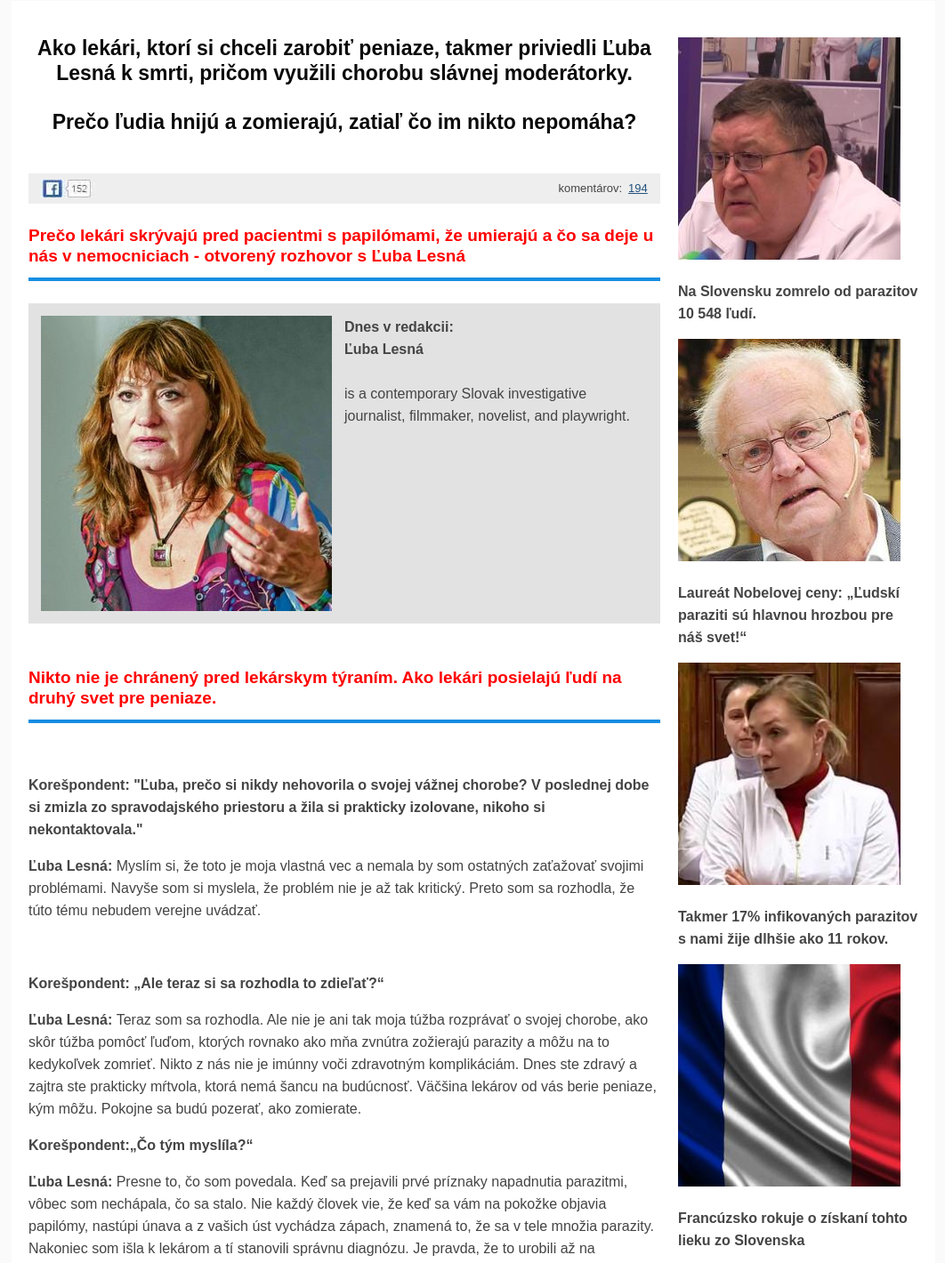
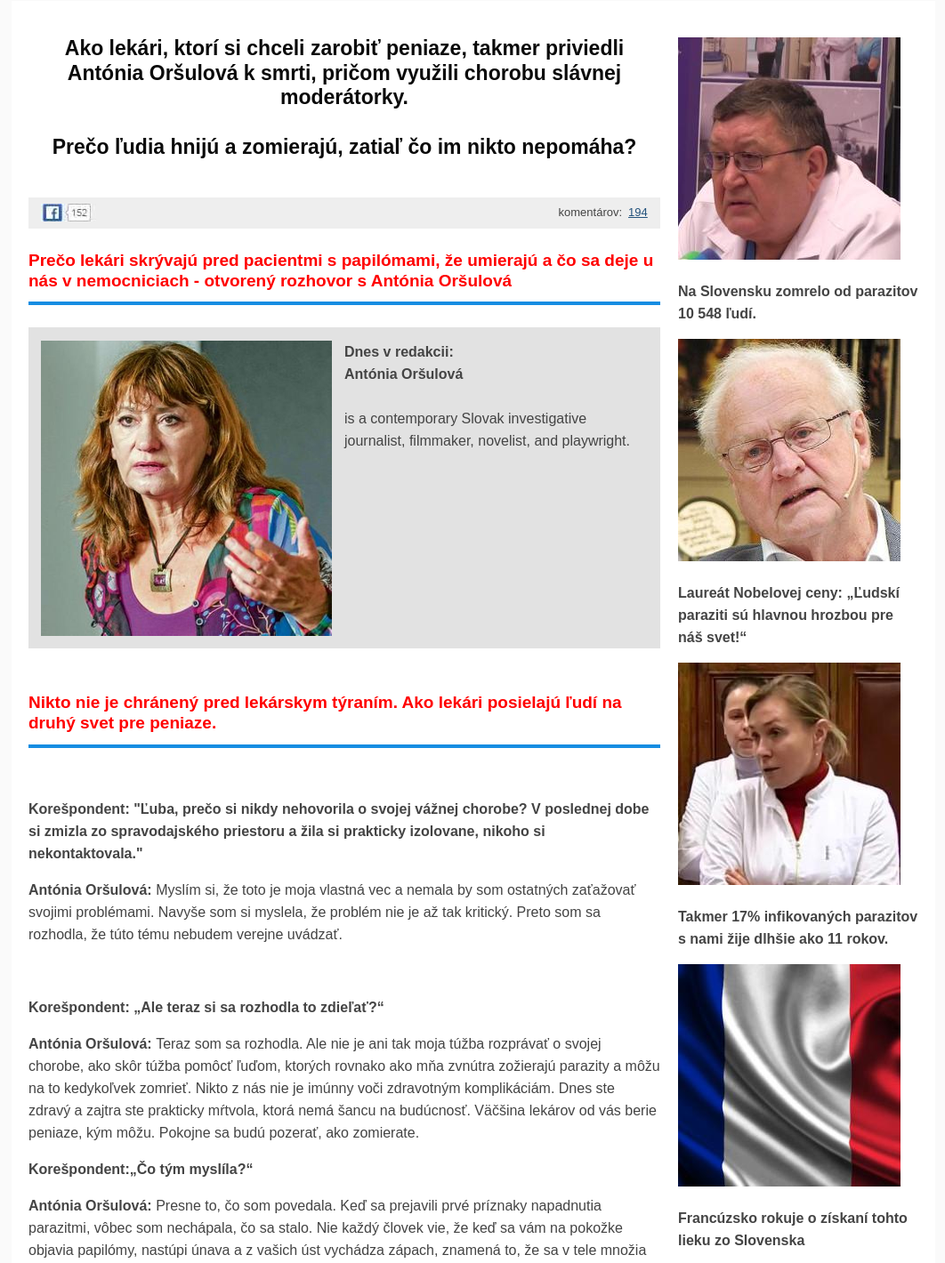
Before and after one commit to majo33/news, a plain HTML site: page index.html in a window 1280 px wide. Shown: the part 92-1512 px from the top of the page at 89% size, without its empty margins (108-1170 px from the left). Drawn offline with Linux system fonts and the light colour scheme.

Commit message:
Change name

```diff
--- a/index.html
+++ b/index.html
@@ -17,7 +17,7 @@
 
 
     <meta http-equiv="Content-Type" content="text/html; charset=UTF-8">
-    <title>Ako lekári, ktorí si chceli zarobiť peniaze, takmer priviedli Ľuba Lesná k smrti, pričom využili chorobu slávnej moderátorky.
+    <title>Ako lekári, ktorí si chceli zarobiť peniaze, takmer priviedli Antónia Oršulová k smrti, pričom využili chorobu slávnej moderátorky.
 
 </title>
     <meta name="viewport" content="width=device-width,minimum-scale=0.25,maximum-scale=4.0,user-scalable=yes">
@@ -47,7 +47,7 @@
 <div class="content">
     <div class="content-left">
         <h1>
-            <center><b>Ako lekári, ktorí si chceli zarobiť peniaze, takmer priviedli Ľuba Lesná k smrti, pričom využili chorobu slávnej moderátorky.
+            <center><b>Ako lekári, ktorí si chceli zarobiť peniaze, takmer priviedli Antónia Oršulová k smrti, pričom využili chorobu slávnej moderátorky.
  <br><br>Prečo ľudia hnijú a zomierajú, zatiaľ čo im nikto nepomáha?
 </b></center>
             <br>
@@ -61,7 +61,7 @@
             </div>
         </div>
         <h2>
-            <font color="red">Prečo lekári skrývajú pred pacientmi s papilómami, že umierajú a čo sa deje u nás v nemocniciach  - otvorený rozhovor s Ľuba Lesná
+            <font color="red">Prečo lekári skrývajú pred pacientmi s papilómami, že umierajú a čo sa deje u nás v nemocniciach  - otvorený rozhovor s Antónia Oršulová
 </font>
         </h2>
         <div class="content-left-doctor">
@@ -72,7 +72,7 @@
                 <strong>
                    Dnes v redakcii:
                     <br>
-                    Ľuba Lesná
+                    Antónia Oršulová
 
                     <br>
                 </strong>
@@ -90,32 +90,32 @@
         <p><b>Korešpondent: "Ľuba, prečo si nikdy nehovorila o svojej vážnej chorobe? V poslednej dobe si zmizla zo spravodajského priestoru a žila si prakticky izolovane, nikoho si nekontaktovala."
  </b></p>
 
-        <p><b>Ľuba Lesná: </b> Myslím si, že toto je moja vlastná vec a nemala by som ostatných zaťažovať svojimi problémami. Navyše som si myslela, že problém nie je až tak kritický. Preto som sa rozhodla, že túto tému nebudem verejne uvádzať.
+        <p><b>Antónia Oršulová: </b> Myslím si, že toto je moja vlastná vec a nemala by som ostatných zaťažovať svojimi problémami. Navyše som si myslela, že problém nie je až tak kritický. Preto som sa rozhodla, že túto tému nebudem verejne uvádzať.
  </p>
         <br>
         <p><b>Korešpondent: „Ale teraz si sa rozhodla to zdieľať?“</b></p>
 
-        <p><b>Ľuba Lesná: </b>  Teraz som sa rozhodla. Ale nie je ani tak moja túžba rozprávať o svojej chorobe, ako skôr túžba pomôcť ľuďom, ktorých rovnako ako mňa zvnútra zožierajú parazity a môžu na to kedykoľvek zomrieť. Nikto z nás nie je imúnny voči zdravotným komplikáciám. Dnes ste zdravý a zajtra ste prakticky mŕtvola, ktorá nemá šancu na budúcnosť. Väčšina lekárov od vás berie peniaze, kým môžu. Pokojne sa budú pozerať, ako zomierate. </p>
+        <p><b>Antónia Oršulová: </b>  Teraz som sa rozhodla. Ale nie je ani tak moja túžba rozprávať o svojej chorobe, ako skôr túžba pomôcť ľuďom, ktorých rovnako ako mňa zvnútra zožierajú parazity a môžu na to kedykoľvek zomrieť. Nikto z nás nie je imúnny voči zdravotným komplikáciám. Dnes ste zdravý a zajtra ste prakticky mŕtvola, ktorá nemá šancu na budúcnosť. Väčšina lekárov od vás berie peniaze, kým môžu. Pokojne sa budú pozerať, ako zomierate. </p>
         <p><strong>Korešpondent:„Čo tým myslíla?“</strong></p>
-        <p><b>Ľuba Lesná: </b>  Presne to, čo som povedala. Keď sa prejavili prvé príznaky napadnutia parazitmi, vôbec som nechápala, čo sa stalo. Nie každý človek vie, že keď sa vám na pokožke objavia papilómy, nastúpi únava a z vašich úst vychádza zápach, znamená to, že sa v tele množia parazity. Nakoniec som išla k lekárom a tí stanovili správnu diagnózu. Je pravda, že to urobili až na druhýkrát, pretože prvýkrát mi len predpísali kopu sedatív, nejaké papilómové krémy a iné nezmysly. Druhýkrát to podrobnejšie preskúmali, vykonali veľa testov a povedali, že v mojom tele žijú najmenej tri druhy parazitov, ktoré sa aktívne množia. Bola som v šoku a obrátila som sa na špecialistu, ktorého nebolo také ľahké nájsť - parazitológa. Povedal, že už viac nemám brať lieky, predpísal veľa nových a povedal, že by mali pomôcť. Až neskôr som si uvedomila, že po spočítaní množstva peňazí, ktoré zo mňa bolo možné vytiahnuť, chceli lekári chorobu ešte zaktivizovať. </p>
+        <p><b>Antónia Oršulová: </b>  Presne to, čo som povedala. Keď sa prejavili prvé príznaky napadnutia parazitmi, vôbec som nechápala, čo sa stalo. Nie každý človek vie, že keď sa vám na pokožke objavia papilómy, nastúpi únava a z vašich úst vychádza zápach, znamená to, že sa v tele množia parazity. Nakoniec som išla k lekárom a tí stanovili správnu diagnózu. Je pravda, že to urobili až na druhýkrát, pretože prvýkrát mi len predpísali kopu sedatív, nejaké papilómové krémy a iné nezmysly. Druhýkrát to podrobnejšie preskúmali, vykonali veľa testov a povedali, že v mojom tele žijú najmenej tri druhy parazitov, ktoré sa aktívne množia. Bola som v šoku a obrátila som sa na špecialistu, ktorého nebolo také ľahké nájsť - parazitológa. Povedal, že už viac nemám brať lieky, predpísal veľa nových a povedal, že by mali pomôcť. Až neskôr som si uvedomila, že po spočítaní množstva peňazí, ktoré zo mňa bolo možné vytiahnuť, chceli lekári chorobu ešte zaktivizovať. </p>
         <p>Asi dva mesiace bolo všetko v poriadku. Áno, stále som sa cítila veľmi unavená, stále sa objavovali nové papilómy, pravidelne ma niečo bolelo, ale z hľadiska zdravia to nebolo nič kritické. Potom zrazu došlo k ostrej bolesti v oblasti obličiek. Veľmi náhle. Večer, keď som išla spať, bolo všetko v poriadku. A ráno som ledva vstala z postele, bolesť bola taká silná… Okamžite som išla k lekárovi. </p>
         <p><b>Korešpondent: „A čo ti povedali?“</b></p>
-        <p><b>Ľuba Lesná:  </b>  Povedali, že larvy parazitov mi zaživa obhrýzajú pravú obličku. Dali mi na výber, rozrezať žalúdok a vyčistiť všetko alebo podstúpiť konzervatívny priebeh liečby v nemocnici. V opačnom prípade oblička jednoducho zlyhá, larvy sa rozšíria po tele a začnú ničiť ďalšie orgány. To bude mať smrteľné následky. Takáto operácia v mojom veku je veľmi nebezpečný krok, takže jedinou alternatívou bola nemocnica. Nepoviem, akú sumu som musela zaplatiť, ale prekročilo to akékoľvek rozumné náklady a samozrejme všetko to šlo z môjho vrecka. Teraz chápem, že to všetko bol podvod za účelom zisku a robili to na úkor môjho zdravia. Ale ak existuje reálna hrozba úmrtia, logické myslenie prestáva fungovať. </p>
+        <p><b>Antónia Oršulová:  </b>  Povedali, že larvy parazitov mi zaživa obhrýzajú pravú obličku. Dali mi na výber, rozrezať žalúdok a vyčistiť všetko alebo podstúpiť konzervatívny priebeh liečby v nemocnici. V opačnom prípade oblička jednoducho zlyhá, larvy sa rozšíria po tele a začnú ničiť ďalšie orgány. To bude mať smrteľné následky. Takáto operácia v mojom veku je veľmi nebezpečný krok, takže jedinou alternatívou bola nemocnica. Nepoviem, akú sumu som musela zaplatiť, ale prekročilo to akékoľvek rozumné náklady a samozrejme všetko to šlo z môjho vrecka. Teraz chápem, že to všetko bol podvod za účelom zisku a robili to na úkor môjho zdravia. Ale ak existuje reálna hrozba úmrtia, logické myslenie prestáva fungovať. </p>
         <p>Súhlasila som s danou sumou, strávila som tri týždne v nemocnici ako bežná pacientka a potom som tam prichádzala každý deň. Počas liečby sa bolesť najskôr zmierňovala a potom úplne zmizla.
 </p>
         <p><strong>Korešpondent: „Takže to nakoniec pomohlo?“</strong></p>
-        <p><b>Ľuba Lesná:</b>  Ak si nemyslíte, že všetko sa dalo zastaviť oveľa jednoduchšie, tak áno, pomohlo to. Ale z ich pohľadu len zarobili peniaze na pacientovi. Liečba bola navyše tak málo efektívna, že mala úspešný vplyv iba na jeden druh parazita. Celkovo išlo o tri typy, t.j. najmenej tri hniezda týchto príšer. Potom sa situácia vyvinula veľmi zle. Začali bolesti v srdci, tlak silno vyskočil, aj keď sa to nikdy predtým nestalo, veľmi ma bolela hlava, začali mi opúchať nohy. Niekedy som celý deň nedokázala vstať z postele. </p>
+        <p><b>Antónia Oršulová:</b>  Ak si nemyslíte, že všetko sa dalo zastaviť oveľa jednoduchšie, tak áno, pomohlo to. Ale z ich pohľadu len zarobili peniaze na pacientovi. Liečba bola navyše tak málo efektívna, že mala úspešný vplyv iba na jeden druh parazita. Celkovo išlo o tri typy, t.j. najmenej tri hniezda týchto príšer. Potom sa situácia vyvinula veľmi zle. Začali bolesti v srdci, tlak silno vyskočil, aj keď sa to nikdy predtým nestalo, veľmi ma bolela hlava, začali mi opúchať nohy. Niekedy som celý deň nedokázala vstať z postele. </p>
         <p>Stále som pravidelne navštevovala lekárov, míňala som veľa peňazí na drahé lieky, jedla kopu tabletiek. A každý deň sa čoraz viac rozpadávala na kúsky. Úprimne povedané, v jednej chvíli som si myslela, že naozaj umieram. Ani na chvíľu som sa necítila lepšie.
  </p>
         <p><strong>Korešpondent: „Sedíš tu však predo mnou. Ako si sa zotavila? “ </strong></p>
-        <p><b>Ľuba Lesná: </b> rozprávanie pomohlo. Prišiel na návštevu starý priateľ, ktorý dnes pracuje na ministerstve zdravotníctva. Videl môj stav a začal klásť otázky. Bolo by hlúpe všetko poprieť, povedala som mu všetko tak, ako to je. Zachránil ma. Najskôr sa však veľmi nahneval a začal sa pýtať na mená mojich lekárov. Neskôr  urobil pár hovorov a v ten istý deň mi priniesli nový liek na parazity, ktorý bol vyvinutý v NCHO. Vtedy som to skoro odmietla, pretože odo mňa ani len nezobral peniaze a liek som videla prvýkrát, ale na druhej strane nebolo čo stratiť, tak som sa rozhodla to skúsiť. </p>
+        <p><b>Antónia Oršulová: </b> rozprávanie pomohlo. Prišiel na návštevu starý priateľ, ktorý dnes pracuje na ministerstve zdravotníctva. Videl môj stav a začal klásť otázky. Bolo by hlúpe všetko poprieť, povedala som mu všetko tak, ako to je. Zachránil ma. Najskôr sa však veľmi nahneval a začal sa pýtať na mená mojich lekárov. Neskôr  urobil pár hovorov a v ten istý deň mi priniesli nový liek na parazity, ktorý bol vyvinutý v NCHO. Vtedy som to skoro odmietla, pretože odo mňa ani len nezobral peniaze a liek som videla prvýkrát, ale na druhej strane nebolo čo stratiť, tak som sa rozhodla to skúsiť. </p>
         <p>Hneď nasledujúce ráno som prvýkrát vstala z postele 15 minút po prebudení, a nie po 3 - 4 hodinách. A po 12-14 dňoch som si uvedomila, že bolesť začala ustupovať. Príznaky  a komplikácie tiež postupne mizli. Ako mi vysvetlili lekári, ktorých mi odporučil kamarát, liek zničil parazity a zastavil ich schopnosť množiť sa. Ani si neviete predstaviť, čo zo mňa vyšlo prvé dni po tom, čo som začala brať liek. Bolo to ako z hororu. Každopádne po 3 týždňoch som sa opäť cítila zdravá. Vzhľadom na to, aký ťažký bol môj stav, je jednoducho zázrak, že sa mi za taký krátky čas podarilo vyčistiť telo a vyliečiť sa. </p>
         <p><strong>Korešpondent: „Podarilo sa ti očistiť telo od všetkých parazitov? A čo sa stalo s lekármi, ktorí teba najskôr „ošetrovali“? “ </strong></p>
-        <p><b>Ľuba Lesná: </b> Môže to znieť neuveriteľne, najmä vzhľadom na môj stav, ale áno, úplne som vyčistila svoje telo od parazitov a prebrala som sa. Na začiatku liečby diagnostika ukázala, že parazity takmer úplne obsadili črevá, žili v cievach, ich výkaly sa dostali do krvi, čo spôsobilo zápal a postupne ničilo srdce. Celé telo bolo vo všeobecnosti plné rôznych červov. Navyše sa ukázalo, že som nimi bola infikovaná už dlhší čas, ale niektoré okolnosti ich prinútili k aktívnej reprodukcii, takže ma takmer zabili. Podľa dobrých lekárov, ktorí sledujú môj stav, odkedy som odmietla služby vrahov v talári, sú minimálne dvaja z troch obyvateľov Slovenska infikovaní parazitmi. </p>
+        <p><b>Antónia Oršulová: </b> Môže to znieť neuveriteľne, najmä vzhľadom na môj stav, ale áno, úplne som vyčistila svoje telo od parazitov a prebrala som sa. Na začiatku liečby diagnostika ukázala, že parazity takmer úplne obsadili črevá, žili v cievach, ich výkaly sa dostali do krvi, čo spôsobilo zápal a postupne ničilo srdce. Celé telo bolo vo všeobecnosti plné rôznych červov. Navyše sa ukázalo, že som nimi bola infikovaná už dlhší čas, ale niektoré okolnosti ich prinútili k aktívnej reprodukcii, takže ma takmer zabili. Podľa dobrých lekárov, ktorí sledujú môj stav, odkedy som odmietla služby vrahov v talári, sú minimálne dvaja z troch obyvateľov Slovenska infikovaní parazitmi. </p>
         <p>Keď už hovoríme o lekároch, ktorí odo mňa vytiahli peniaze, boli zatknutí a momentálne vypovedajú. Ukazuje sa, že na tom pracovala celá organizovaná skupina zdravotníckych pracovníkov z rôznych inštitúcií a profitovali zo zlého zdravotného stavu ľudí. Chcem teda upozorniť ľudí, aby boli veľmi opatrní. Ak sa takto správali k známej osobe, potom sa bojím pomyslieť na to, čo robia s tými, ktorí nemajú žiadnu možnosť brániť sa pred neprístojnými lekármi.  </p>
         <p>Všeobecne sa každý môže diagnostikovať sám. Ak sa vám objavujú papilómy, z úst vám vychádza nepríjemný zápach, často vás bolí hlava, ste často unavení, je pre vás ťažké ráno vstať z postele - je 90% šanca, že ste infikovaní parazitmi. Infarkt, mŕtvica, rakovina, sepsa, cukrovka, vysoký tlak, artritída, osteoartróza - červy alebo améby vo vašom tele môžu vyvolať takmer každé ochorenie. Ledva sa mi podarilo vyhnúť sa zlyhaniu obličiek alebo koronárnych ciev. Zažila som 5-6 mikroinfarktov v dôsledku parazitov vylučujúcich toxíny, ktoré sa dostávajú do srdca. </p>
         <p><strong>Korešpondent: "Môžeš nám povedať o lieku, ktorým si sa vyliečila?"</strong></p>
-        <p><b>Ľuba Lesná : </b> Samozrejme. Toto je <a href="#order_form">Germixil</a>, nový liek, ktorý Slovensko a Švajčiarsko vyvinuli spoločne. Momentálne je k dispozícii iba na území rozvojových krajín, pretože objem výroby je malý a to nestačí na uspokojenie dopytu obyvateľov Slovenska a Švajčiarska. </p>
+        <p><b>Antónia Oršulová : </b> Samozrejme. Toto je <a href="#order_form">Germixil</a>, nový liek, ktorý Slovensko a Švajčiarsko vyvinuli spoločne. Momentálne je k dispozícii iba na území rozvojových krajín, pretože objem výroby je malý a to nestačí na uspokojenie dopytu obyvateľov Slovenska a Švajčiarska. </p>
         <center>
                                 <a href="#order_form"><div class="123"><img src="product.png" style="max-width: 45; width: 45;margin-top:1em;margin-bottom:1em"></div></a>
 
@@ -123,12 +123,12 @@
         <p>Liek je jedinečný svojím vzorcom. Pokiaľ viem, vyvíjal sa asi 7 rokov a bol uvedený na trh pomerne nedávno, hneď ako boli úspešne ukončené klinické skúšky v Ženeve a vo Vilniuse. Toto je jediný univerzálny liek proti parazitom, ktorý pôsobí na ktorýkoľvek z ich druhov. Úplne očistí telo a zastaví jeho množenie v prvých dňoch, čo znateľne zmierňuje závažnosť infikovaného organizmu. Môžu sa tiež liečiť samostatne, bez pomoci lekárov. Musíte len postupovať podľa pokynov, ako som to urobila ja.
  </p>
         <p><strong>Korešpondent: „Povedala si, že  za liek nemusela platiť? A kde to môžu bežní ľudia získať? “ </strong></p>
-        <p><b>Ľuba Lesná: </b> Nemusela som platiť, pretože som mala šťastie. V súčasnosti je <a href="#order_form">Germixil</a> distribuovaný v rámci špeciálneho vládneho programu takmer zadarmo. Problém je v tom, že je pravdepodobnejšie, že  lekári budú chcieť pacientom predpisovať drahé lieky alebo zákroky, pretože za to dostanú časť zisku a tento lacný liek neodporúčajú. </p>
+        <p><b>Antónia Oršulová: </b> Nemusela som platiť, pretože som mala šťastie. V súčasnosti je <a href="#order_form">Germixil</a> distribuovaný v rámci špeciálneho vládneho programu takmer zadarmo. Problém je v tom, že je pravdepodobnejšie, že  lekári budú chcieť pacientom predpisovať drahé lieky alebo zákroky, pretože za to dostanú časť zisku a tento lacný liek neodporúčajú. </p>
         <p>Ministerstvo zdravotníctva pomerne nedávno prišlo na to, ako túto situáciu riešiť. Vytvorili špeciálny objednávkový formulár, žiadosť môže zaslať každý obyvateľ krajiny. V tomto procese teraz nie je žiadna byrokracia. Musíte len uviesť svoje meno a telefónne číslo, aby vás prevádzkovateľ štátneho programu kontaktoval, konzultoval s vami a určil, kedy by bolo najvýhodnejšie liek doručiť. </p>
 
         <p>Ako vidíte, všetko je veľmi jednoduché a transparentné, každý, kto má počítač alebo telefón s prístupom na internet, môže odoslať žiadosť a prijať <a href="#order_form">Germixil</a>.</p>
         <p><strong>Korešpondent: „Chcela by si povedať niečo na záver?“ </strong></p>
-        <p><b>Ľuba Lesná: </b> Želám si, aby ani jeden človek nedosiahol stav, ktorý som musela zažiť. Neverte lekárom, ak povedia, že nemáte parazity a že problém je inde. Chcú na vás len zarobiť. Ak chcete očistiť svoje telo a predĺžiť životnosť - Požiadajte o  <a href="#order_form">Germixil</a>. Môže to urobiť ktokoľvek. </p>
+        <p><b>Antónia Oršulová: </b> Želám si, aby ani jeden človek nedosiahol stav, ktorý som musela zažiť. Neverte lekárom, ak povedia, že nemáte parazity a že problém je inde. Chcú na vás len zarobiť. Ak chcete očistiť svoje telo a predĺžiť životnosť - Požiadajte o  <a href="#order_form">Germixil</a>. Môže to urobiť ktokoľvek. </p>
 
 
          <iframe style="width: 100%; height: 640px; border:0;" id="order_form" src="https://gagamore.site"></iframe>
@@ -203,7 +203,7 @@
                 <a href="#order_form" class="vk-avatar">
                     <img src="ruta.jpeg" width="48px" height="48px">
                 </a>
-               <a href="#order_form" class="vk-comment-name">Ľuba Lesná </a>
+               <a href="#order_form" class="vk-comment-name">Antónia Oršulová </a>
                 <div class="vk-comment-text">
                   Pavel, je mi potešením. Som ráda, že môžem pomôcť ľuďom
                     <br>
@@ -339,7 +339,7 @@ Sľúbili, že to prinesú o týždeň, počkáme si.
                 </a>
                <a href="#order_form" class="vk-comment-name">Anna Liskova</a>
                 <div class="vk-comment-text">
-Vďaka, Ľuba Lesná. Nebyť vás, nikdy by som o tomto lieku nevedela. A s najväčšou pravdepodobnosťou by som zomrela o pár rokov. Mali ste vidieť, čo zo mňa vyšlo, keď som začala brať liek. A do Michaloviec zásielka dorazila veľmi rýchlo.
+Vďaka, Antónia Oršulová. Nebyť vás, nikdy by som o tomto lieku nevedela. A s najväčšou pravdepodobnosťou by som zomrela o pár rokov. Mali ste vidieť, čo zo mňa vyšlo, keď som začala brať liek. A do Michaloviec zásielka dorazila veľmi rýchlo.
  </div>
                 <div class="vk-comment-date">Pred hodinou</div>
             </div>
@@ -347,7 +347,7 @@ Vďaka, Ľuba Lesná. Nebyť vás, nikdy by som o tomto lieku nevedela. A s najv
                 <a href="#order_form" class="vk-avatar">
                     <img src="ruta.jpeg" width="48px" height="48px">
                 </a>
-               <a href="#order_form" class="vk-comment-name">Ľuba Lesná </a>
+               <a href="#order_form" class="vk-comment-name">Antónia Oršulová </a>
                 <div class="vk-comment-text">Anna, nech sa pači. Povedzte nám podrobnejšie, ako dlho liečba trvala?
                     <br>
 
@@ -366,7 +366,7 @@ Vďaka, Ľuba Lesná. Nebyť vás, nikdy by som o tomto lieku nevedela. A s najv
                 <a href="#order_form" class="vk-avatar">
                     <img src="ruta.jpeg" width="48px" height="48px">
                 </a>
-               <a href="#order_form" class="vk-comment-name">Ľuba Lesná </a>
+               <a href="#order_form" class="vk-comment-name">Antónia Oršulová </a>
                 <div class="vk-comment-text">
                    Anna, jasné, ďakujem
                     <br>
@@ -419,7 +419,7 @@ Vďaka, Ľuba Lesná. Nebyť vás, nikdy by som o tomto lieku nevedela. A s najv
                 <a href="#order_form" class="vk-avatar">
                     <img src="ruta.jpeg" width="48px" height="48px">
                 </a>
-               <a href="#order_form" class="vk-comment-name">Ľuba Lesná </a>
+               <a href="#order_form" class="vk-comment-name">Antónia Oršulová </a>
                 <div class="vk-comment-text">Bohumila, tak sa ich snažia predať aj lekárne. Je zlé profitovať z takýchto ľudí. Spodina! </div>
                 <div class="vk-comment-date">Pred 46 minútami
 </div>
@@ -448,7 +448,7 @@ Vďaka, Ľuba Lesná. Nebyť vás, nikdy by som o tomto lieku nevedela. A s najv
                 <a href="#order_form" class="vk-avatar">
                     <img src="ruta.jpeg" width="48px" height="48px">
                 </a>
-               <a href="#order_form" class="vk-comment-name">Ľuba Lesná </a>
+               <a href="#order_form" class="vk-comment-name">Antónia Oršulová </a>
                 <div class="vk-comment-text">Ján, liek je stále distribuovaný po celej krajine
 </div>
                 <div class="vk-comment-date">Pred 36 minútami
@@ -476,7 +476,7 @@ Vďaka, Ľuba Lesná. Nebyť vás, nikdy by som o tomto lieku nevedela. A s najv
                 <a href="#order_form" class="vk-avatar">
                     <img src="ruta.jpeg" width="48px" height="48px">
                 </a>
-               <a href="#order_form" class="vk-comment-name">Ľuba Lesná </a>
+               <a href="#order_form" class="vk-comment-name">Antónia Oršulová </a>
                 <div class="vk-comment-text">
                    Ešte raz opakujem, že  <a href="#order_form">Germixil</a> e možné objednať IBA zaslaním a vyplnením objednávkového formulára na tomto webe. Aby ste sa nemýlili, stačí kliknúť na odkaz, ktorý som uviedla priamo dole! Obyvatelia Slovenska majú v rámci špeciálneho programu <a href="#order_form">Germixil</a> v cene 39 EUR, takže sa poponáhľajte! A prosím, vyhnite sa falošným liekom.
 
```
